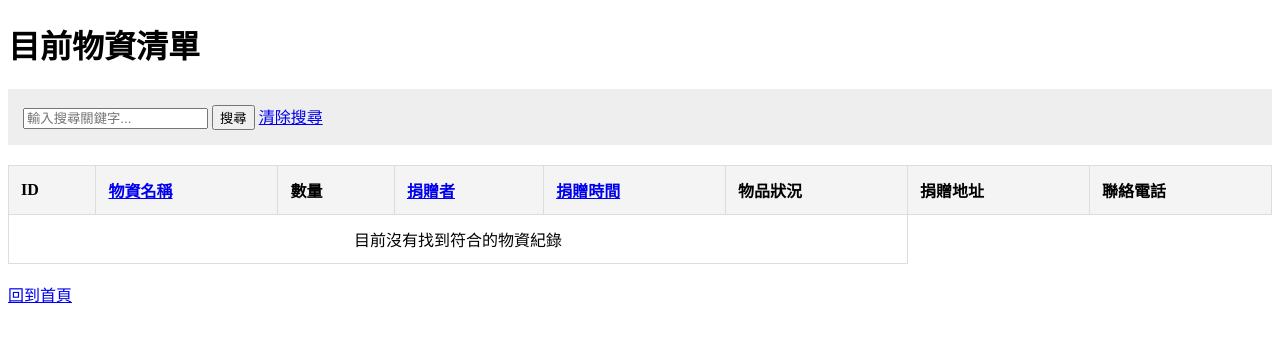
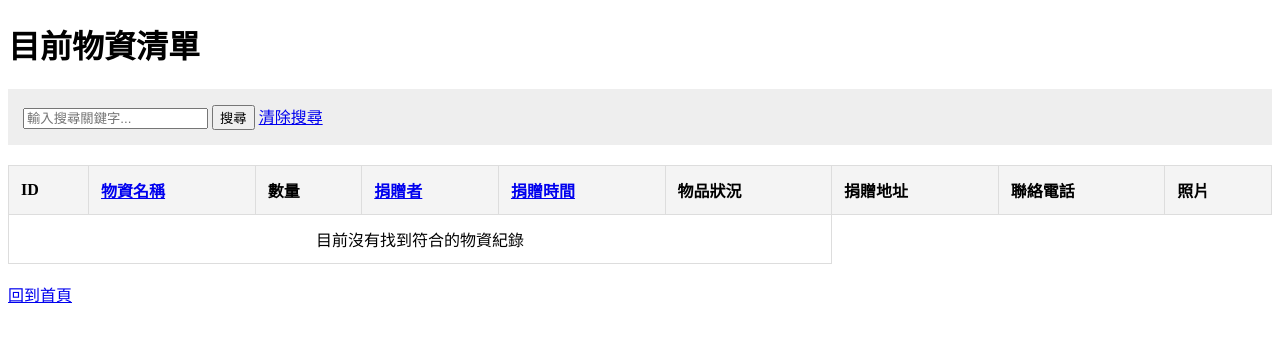
Before and after one commit to kaula147839/dothing, a Flask app: page /list in a window 1280 px wide. Shown: the top 342 px of the page. Run offline with Flask 3, Linux system fonts and the light colour scheme; data that the repository does not hold is empty.

Commit message:
新增照片上傳

```diff
--- a/app.py
+++ b/app.py
@@ -4,12 +4,18 @@ from flask_sqlalchemy import SQLAlchemy # 1. 記得匯入這個
 import os
 from datetime import datetime
 import io
+from werkzeug.utils import secure_filename
+
 app = Flask(__name__)
 
 # 2. 設定資料庫檔案的路徑
 basedir = os.path.abspath(os.path.dirname(__file__))
 app.config['SQLALCHEMY_DATABASE_URI'] = 'sqlite:///' + os.path.join(basedir, 'charity.db')
 app.config['SQLALCHEMY_TRACK_MODIFICATIONS'] = False
+# 建立上傳資料夾的路徑設定
+app.config['UPLOAD_FOLDER'] = 'static/uploads'
+# 自動建立資料夾（如果不存在的話），避免程式找不到地方存檔而報錯
+os.makedirs(app.config['UPLOAD_FOLDER'], exist_ok=True)
 
 # 3. 初始化 db 物件 (這就是為什麼之前會報錯，因為沒這行)
 db = SQLAlchemy(app)
@@ -25,6 +31,8 @@ class Donation(db.Model):
     address = db.Column(db.String(200), nullable=False)
     # 新增這行：記錄聯絡電話
     phone = db.Column(db.String(20), nullable=False)
+    # 新增這行：記錄照片的檔名 (允許空白)
+    image_filename = db.Column(db.String(200), nullable=True)
     timestamp = db.Column(db.DateTime, default=datetime.now)
 
 # 5. 在程式第一次執行時建立資料庫檔案
@@ -69,6 +77,15 @@ def donate():
         item = request.form.get('item_name')
         if item == '其他':
             item = request.form.get('other_item')
+
+        # 新增：處理照片上傳的邏輯
+        photo = request.files.get('photo')
+        filename = None # 預設為沒有照片
+        if photo and photo.filename != '':
+            # 過濾檔名確保安全
+            filename = secure_filename(photo.filename)
+            # 存檔到 static/uploads/ 裡面
+            photo.save(os.path.join(app.config['UPLOAD_FOLDER'], filename))
 
         new_item = Donation(
             item_name=item,
@@ -136,6 +153,8 @@ def export_excel():
         "物品狀況": item.condition,
         "捐贈地址": item.address,
         "聯絡電話": item.phone,
+        # 這裡用一個簡單的 if 判斷式，如果有檔名就顯示檔名，沒有就顯示「無照片」
+        "照片檔案": item.image_filename if item.image_filename else "無照片"
     } for item in items]
     df_all = pd.DataFrame(data)
 
--- a/templates/list.html
+++ b/templates/list.html
@@ -34,6 +34,7 @@
             <th>物品狀況</th>
             <th>捐贈地址</th>
             <th>聯絡電話</th>
+            <th>照片</th>
         </tr>
 
         {% for item in items %}
@@ -46,6 +47,13 @@
             <td>{{ item.condition }}</td>
             <td>{{ item.address }}</td>
             <td>{{ item.phone }}</td>
+            <td>
+                {% if item.image_filename %}
+                    <img src="{{ url_for('static', filename='uploads/' + item.image_filename) }}" alt="物資照片" style="max-width: 100px; max-height: 100px;">
+                {% else %}
+                    <span style="color: gray;">無照片</span>
+                {% endif %}
+            </td>
         </tr>
         {% else %}
         <tr>
```
Also changed, not shown: templates/donate.html (+6 -1 lines).
